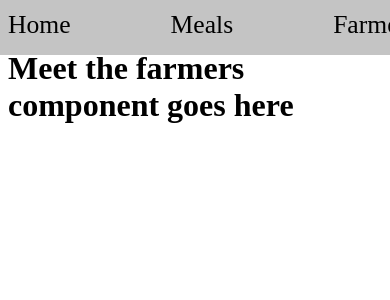
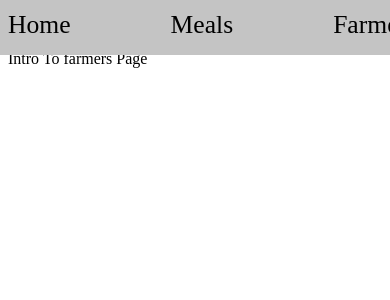
Before and after one commit to HR-Billy/BestEats, a React app: page /farmers in a window 390 px wide. Shown: the top 300 px of the page. Built offline with nearby package versions, Linux system fonts and the light colour scheme.

Commit message:
Installed material ui, added responsive meta tag to html for MUI, added package-lock.json to gitignore

```diff
--- a/client/src/components/App.jsx
+++ b/client/src/components/App.jsx
@@ -1,12 +1,8 @@
 import React from 'react';
 import { BrowserRouter as Router, Link, Route } from 'react-router-dom';
-import {
-  Text,
-  NavigationBar,
-  Login,
-  CurrentPage,
-  MainSet,
-} from './styles.jsx';
+import { Text, NavigationBar, Login, CurrentPage, MainSet } from './styles.jsx';
+
+import FarmersPage from './Farmers/FarmersPage.jsx';
 
 const App = () => (
   <div>
@@ -14,91 +10,59 @@ const App = () => (
       <NavigationBar>
         <MainSet>
           <Link to="/" style={{ textDecoration: 'none' }}>
-            <Text>
-              Home
-            </Text>
+            <Text>Home</Text>
           </Link>
           <Link to="/meal-plan" style={{ textDecoration: 'none' }}>
-            <Text>
-              Meals
-            </Text>
+            <Text>Meals</Text>
           </Link>
           <Link to="/farmers" style={{ textDecoration: 'none' }}>
-            <Text>
-              Farmers
-            </Text>
+            <Text>Farmers</Text>
           </Link>
           <Link to="/store" style={{ textDecoration: 'none' }}>
-            <Text>
-              Store
-            </Text>
+            <Text>Store</Text>
           </Link>
           <Link to="/health" style={{ textDecoration: 'none' }}>
-            <Text>
-              Health
-            </Text>
+            <Text>Health</Text>
           </Link>
           <Link to="/subscribe" style={{ textDecoration: 'none' }}>
-            <Text>
-              Subscribe
-            </Text>
+            <Text>Subscribe</Text>
           </Link>
         </MainSet>
         <Link to="/login" style={{ textDecoration: 'none' }}>
-          <Login>
-            Login
-          </Login>
+          <Login>Login</Login>
         </Link>
       </NavigationBar>
       <CurrentPage>
         <Route
           exact
           path="/"
-          render={() => (
-            <h1>Home component goes here</h1>
-          )}
+          render={() => <h1>Home component goes here</h1>}
         />
         <Route
           exact
           path="/meal-plan"
-          render={() => (
-            <h1>Meal Plan component goes here</h1>
-          )}
+          render={() => <h1>Meal Plan component goes here</h1>}
         />
-        <Route
-          exact
-          path="/farmers"
-          render={() => (
-            <h1>Meet the farmers component goes here</h1>
-          )}
-        />
+        <Route exact path="/farmers" component={FarmersPage} />
         <Route
           exact
           path="/store"
-          render={() => (
-            <h1>Grocery store component goes here</h1>
-          )}
+          render={() => <h1>Grocery store component goes here</h1>}
         />
         <Route
           exact
           path="/health"
-          render={() => (
-            <h1>Health section component goes here</h1>
-          )}
+          render={() => <h1>Health section component goes here</h1>}
         />
         <Route
           exact
           path="/subscribe"
-          render={() => (
-            <h1>Subscription component goes here</h1>
-          )}
+          render={() => <h1>Subscription component goes here</h1>}
         />
         <Route
           exact
           path="/login"
-          render={() => (
-            <h1> Login component goes here </h1>
-          )}
+          render={() => <h1> Login component goes here </h1>}
         />
       </CurrentPage>
     </Router>
--- /dev/null
+++ b/client/src/components/Farmers/FarmersPage.jsx
@@ -0,0 +1,7 @@
+import React, { useState } from 'react';
+
+const FarmersPage = () => {
+  return <div>Intro To farmers Page</div>;
+};
+
+export default FarmersPage;
--- a/package.json
+++ b/package.json
@@ -34,6 +34,7 @@
     "webpack-cli": "^4.9.0"
   },
   "dependencies": {
+    "@mui/material": "^5.0.4",
     "@testing-library/jest-dom": "^5.14.1",
     "@testing-library/react": "^12.1.2",
     "axios": "^0.23.0",
--- a/public/index.html
+++ b/public/index.html
@@ -1,10 +1,14 @@
 <!DOCTYPE html>
 <html>
-<head>
-  <meta charset="utf-8">
-</head>
-<body>
-  <div id="app"> If you see this, React is not running. Check that webpack and server is runnning! :) </div>
-  <script src="bundle.js"></script>
-</body>
+  <head>
+    <meta charset="utf-8" />
+    <meta name="viewport" content="initial-scale=1, width=device-width" />
+  </head>
+  <body>
+    <div id="app">
+      If you see this, React is not running. Check that webpack and server is
+      runnning! :)
+    </div>
+    <script src="bundle.js"></script>
+  </body>
 </html>
```
Also changed, not shown: .eslintrc.js, client/src/components/Farmers/FarmerCard.jsx (added), client/src/components/Farmers/FarmersList.jsx (added), 2 other files (tests, documents, lock files or other folders).
